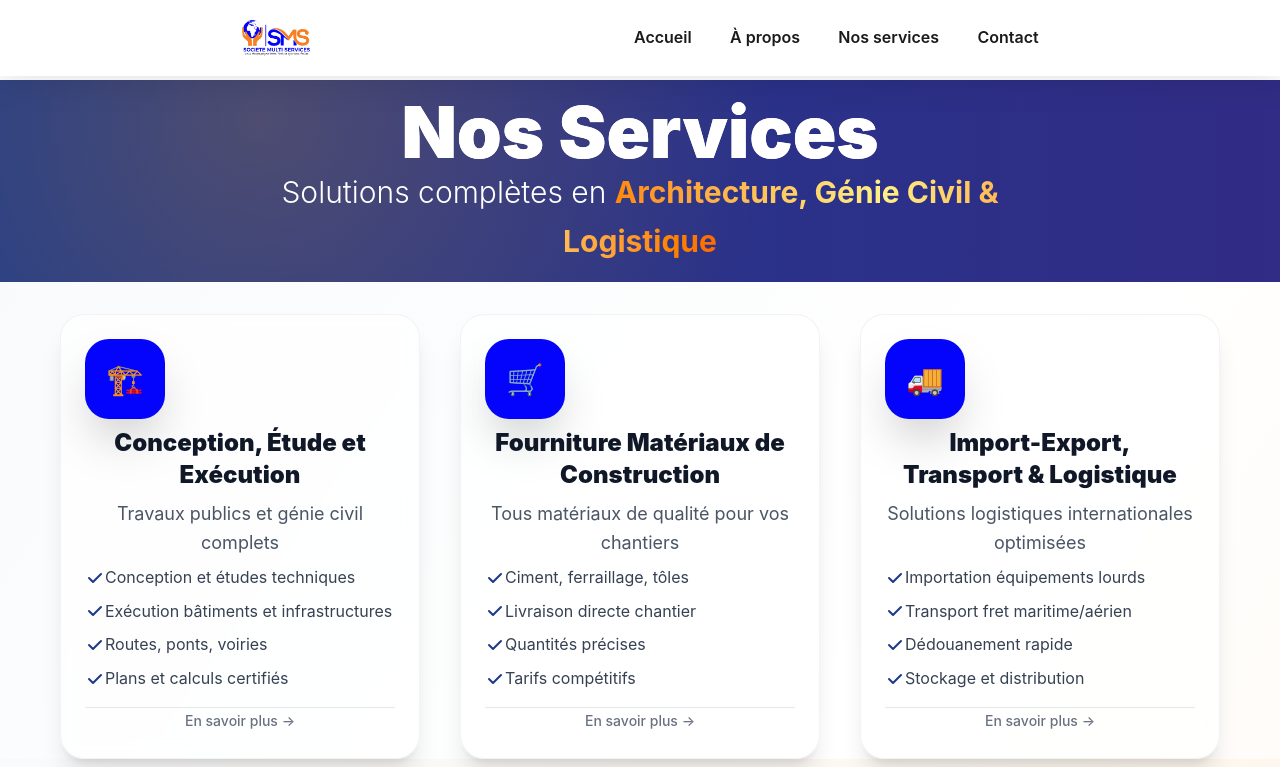
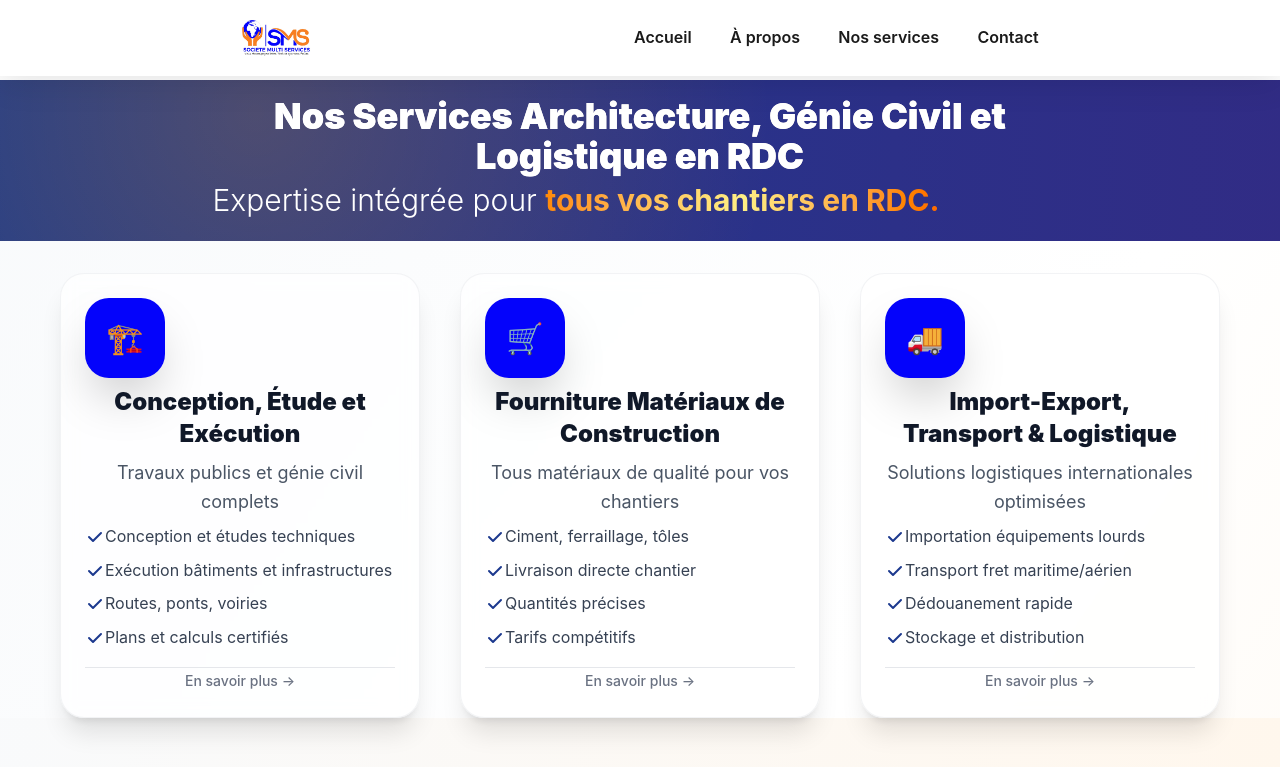
Before and after one commit to yankbg/SMS, a React (Vite) app: page /service in a window 1280 px wide. Shown: the top 767 px of the page. Built offline with nearby package versions, Linux system fonts and the light colour scheme.

Commit message:
put some h1 in each page for best seo performance

```diff
--- a/index.html
+++ b/index.html
@@ -33,7 +33,7 @@
       }
     </script>
 
-    <title>SMS SARL</title>
+    <title>SMS SARL - Génie Civil Goma Nord-Kivu RDC</title>
   </head>
   <body>
     <div id="root"></div>
--- a/src/pages/APropos.jsx
+++ b/src/pages/APropos.jsx
@@ -57,10 +57,10 @@ export default function APropos() {
                                     </svg>
                                     NOTRE MISSION
                                 </div>
-                                <h2 className="text-4xl md:text-5xl font-black text-gray-900 max-w-lg leading-tight" data-aos="zoom-in" data-aos-delay="0">
+                                <h1 className="text-4xl md:text-5xl font-black text-gray-900 max-w-lg leading-tight" data-aos="zoom-in" data-aos-delay="0">
                                     Contribuer à la reconstruction<br/>
                                     <span className="bg-gradient-to-r from-orange-400 via-orange-300 to-orange-600 bg-clip-text text-transparent">de notre cher pays</span>
-                                </h2>
+                                </h1>
                                 <p className="text-xl text-gray-600 max-w-xl leading-relaxed" data-aos="fade-up" data-aos-delay="0">
                                     Avec un profond désir de participer à la reconstruction de la RDC, SMS SARL offre des services d'excellence
                                     dans l'architecture, génie civil, travaux publics, transport, logistique et import-export.
--- a/src/pages/Accueil.jsx
+++ b/src/pages/Accueil.jsx
@@ -16,7 +16,7 @@ const HeroSection = ({heroData, heroCount, setHeroCount, setPlayStatus, playStat
     return(
         <div className="hero-section">
             <div className="hero-text" >
-                <p className="text1" data-aos="fade-up" data-aos-delay="100">{heroData.text1}</p>
+                <h1 className="text1" data-aos="fade-up" data-aos-delay="100">{heroData.text1}</h1>
                 <p className="text2" data-aos="fade-up" data-aos-delay="200">{heroData.text2}</p>
             </div>
             <div className="hero-explore" data-aos="fade-up" data-aos-delay="0">
--- a/src/pages/Contact.jsx
+++ b/src/pages/Contact.jsx
@@ -61,8 +61,8 @@ export default function Contact() {
                     <div className="absolute inset-0 bg-[radial-gradient(circle_at_30%_20%,rgba(255,165,0,0.2),transparent_50%)]"></div>
                     <div className="hero-div-contact container mx-auto px-6 relative z-10">
                         <div className="max-w-4xl mx-auto text-center text-white">
-                            <h1 className="text-5xl md:text-7xl font-black bg-gradient-to-r from-white to-orange-100 bg-clip-text mb-6" data-aos="zoom-in" data-aos-delay="0">
-                                Contactez-Nous
+                            <h1 className="text-2xl md:text-4xl font-black bg-gradient-to-r from-white to-orange-100 bg-clip-text mb-6" data-aos="zoom-in" data-aos-delay="0">
+                                Contact SMS SARL - Architecture, Génie Civil et Logistique RDC
                             </h1>
                             <p className="text-2xl md:text-3xl font-light max-w-3xl mx-auto leading-relaxed mb-12" data-aos="fade-up" data-aos-delay="0">
                                 Votre projet mérite <span className="font-bold bg-gradient-to-r from-orange-400 via-yellow-200 to-orange-500 bg-clip-text text-transparent">l'excellence SMS SARL</span>
--- a/src/pages/Services.jsx
+++ b/src/pages/Services.jsx
@@ -36,11 +36,11 @@ export default function Services() {
                     <div className="hero-text-001 container mx-auto px-6 relative z-10">
                         <div className="hero-text-services max-w-4xl mx-auto text-center text-white">
 
-                            <h1 data-aos="zoom-in" data-aos-delay="0" className="text-5xl md:text-7xl font-black bg-gradient-to-r from-white to-orange-100 bg-clip-text mb-6">
-                                Nos Services
+                            <h1 data-aos="zoom-in" data-aos-delay="0" className="text-3xl md:text-4xl font-black bg-gradient-to-r from-white to-orange-100 bg-clip-text mb-6">
+                                Nos Services Architecture, Génie Civil et Logistique en RDC
                             </h1>
                             <p data-aos="fade-up" data-aos-delay="100" className="text-2xl md:text-3xl font-light max-w-3xl mx-auto leading-relaxed">
-                                Solutions complètes en <span className="font-bold bg-gradient-to-r from-orange-400 via-yellow-200 to-orange-500 bg-clip-text text-transparent">Architecture, Génie Civil & Logistique</span>
+                                Expertise intégrée pour <span className="font-bold bg-gradient-to-r from-orange-400 via-yellow-200 to-orange-500 bg-clip-text text-transparent">tous vos chantiers en RDC.</span>
                             </p>
                         </div>
                     </div>
```
